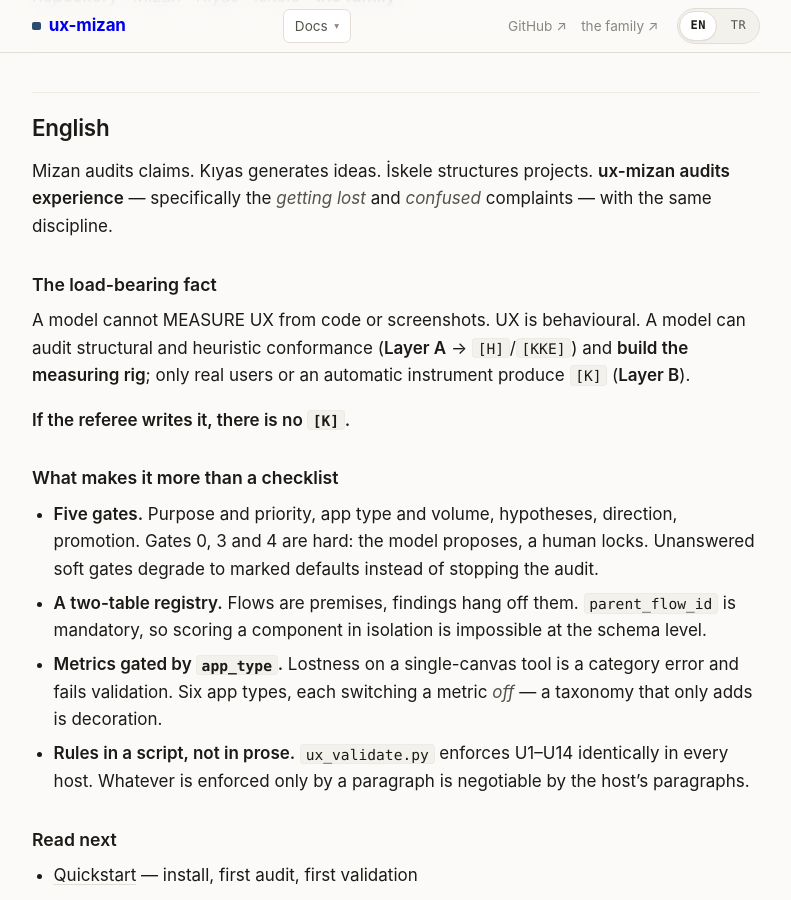
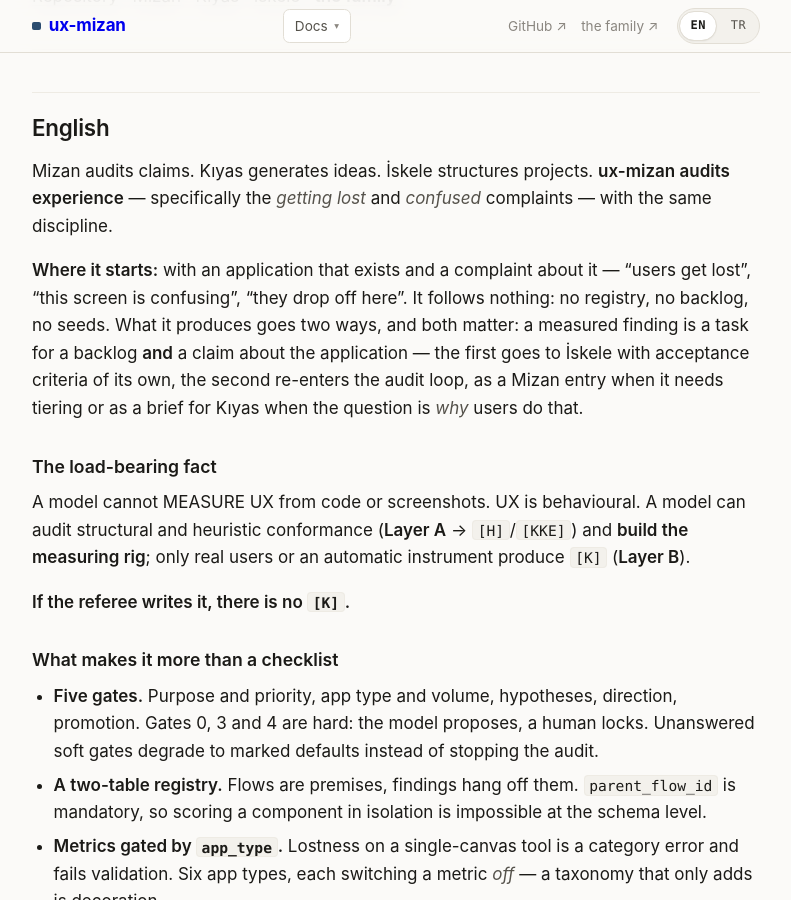
Before and after one commit to XINMurat/ux-mizan, a Jekyll site: the page built from docs/index.md, in a window 1280 px wide and 900 px high, scrolled down 382 px. Shown: the whole window, without its empty margins (244-1035 px from the left). Built offline with Jekyll 4.4.1, drawn with Linux system fonts in a browser that asks for light colours.

Commit message:
docs: say where this tool's own front door is (checklist item 12)
The family page was missing the system's entry, and the same probe was then
asked of each repository separately: what does someone using THIS tool actually
do first? All three gave the same class of answer -- each was described as a
node in a chain, and none said how you get in.

  Kıyas    a problem that is stuck. A Mizan registry is NOT a prerequisite:
           G11 already treats "not consulted" as a legal answer, but the page
           read as though Kıyas only ever came after Mizan. And once both are
           in play they keep going without anything being built.
  İskele   a vague intent, with nothing upstream required. Seeds and registries
           are inputs it can use, not doors it waits behind.
  ux-mizan an application that exists and a complaint about it. It follows
           nothing -- and what it produces goes two ways: a task for the
           backlog and a claim about the application.

This is item 12 by construction: every sentence on those pages was true, and a
situation that happens on day one could not be expressed. An absence produces
no claim to tier, so no amount of auditing the pages would have surfaced it;
someone using the tools said what they actually do.

Co-Authored-By: Claude Opus 5 <noreply@anthropic.com>

```diff
--- a/docs/index.md
+++ b/docs/index.md
@@ -28,6 +28,14 @@ description: "A Claude skill that audits experience with the same discipline Miz
 Mizan audits claims. Kıyas generates ideas. İskele structures projects.
 **ux-mizan audits experience** — specifically the *getting lost* and
 *confused* complaints — with the same discipline.
+
+**Where it starts:** with an application that exists and a complaint about
+it — "users get lost", "this screen is confusing", "they drop off here". It
+follows nothing: no registry, no backlog, no seeds. What it produces goes two
+ways, and both matter: a measured finding is a task for a backlog **and** a
+claim about the application — the first goes to İskele with acceptance criteria
+of its own, the second re-enters the audit loop, as a Mizan entry when it needs
+tiering or as a brief for Kıyas when the question is *why* users do that.
 
 ### The load-bearing fact
 
@@ -81,6 +89,15 @@ Mizan iddiaları denetler. Kıyas fikir üretir. İskele projeyi yapılandırır
 **ux-mizan deneyimi denetler** — özellikle *kaybolma* ve *kafa karışıklığı*
 şikâyetlerini — aynı disiplinle.
 
+**Nereden başlar:** var olan bir uygulama ve onun hakkında bir şikâyetle —
+"kullanıcılar kayboluyor", "bu ekran karışık", "burada bırakıyorlar". Hiçbir
+şeyin ardından gelmez: ne registry, ne backlog, ne tohum. Ürettiği ise iki yere
+birden gider ve ikisi de önemlidir: ölçülmüş bir bulgu hem backlog için bir
+görev **hem de** uygulama hakkında bir iddiadır — birincisi kendi kabul
+kriteriyle İskele'ye, ikincisi denetim döngüsüne döner; katmanlanması
+gerekiyorsa Mizan girdisi, soru *kullanıcılar bunu neden yapıyor* ise Kıyas'a
+brief olarak.
+
 ### Taşıyıcı gerçek
 
 Bir model, koda veya ekran görüntüsüne bakarak UX'i **ölçemez**. UX
```
